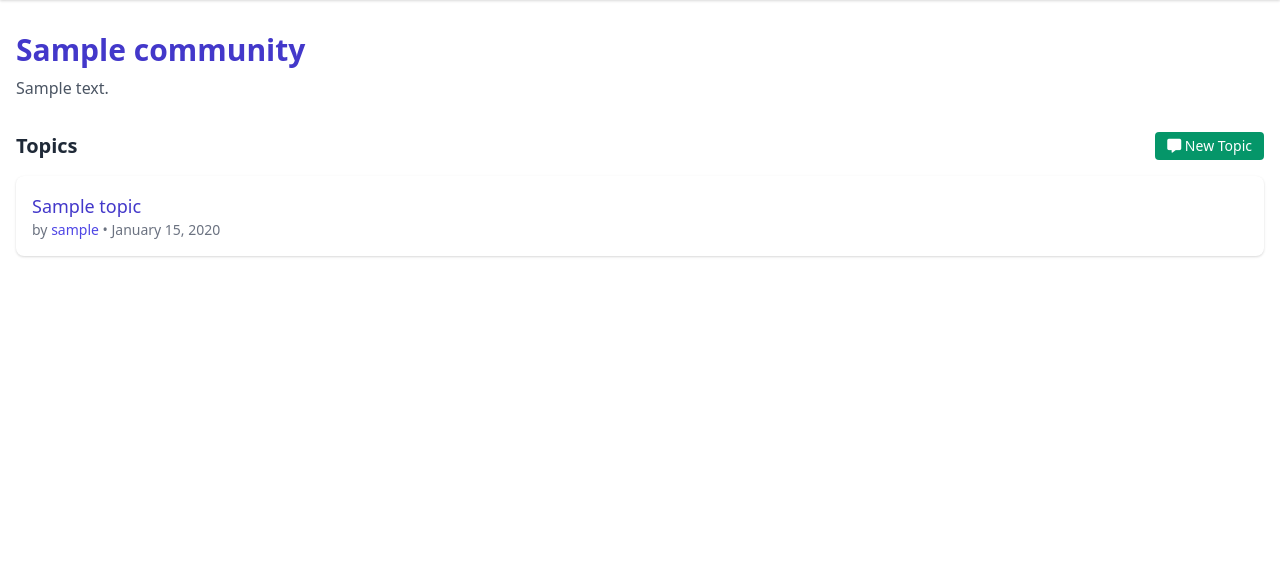
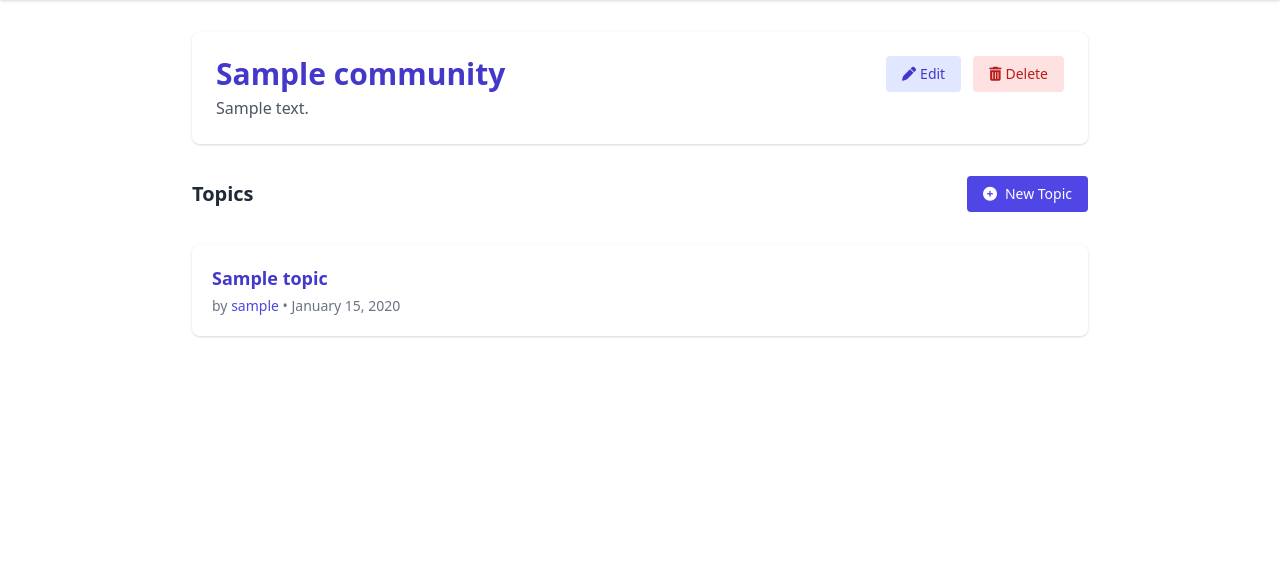
Before and after one commit to webForDave/Connectify, a Django app: a page that uses communities/templates/communities/community_detail.html in a window 1280 px wide. Shown: the part 64-640 px from the top of the page. Run offline with Django 5.2, Linux system fonts and the light colour scheme; a user stored in the database is signed in; tables that the repository leaves empty hold one stand-in row (values such as "Sample post"); some libraries are stand-ins or nearby versions.

Commit message:
Update and delete community

```diff
--- a/communities/templates/communities/community_detail.html
+++ b/communities/templates/communities/community_detail.html
@@ -1,30 +1,57 @@
 {% extends "base.html" %}
 {% block title %}{{ community.name }} | Connectify{% endblock %}
+
 {% block content %}
-<div class="mb-8">
+<div class="max-w-4xl mx-auto space-y-8">
+
+    <!-- Community Header -->
+    <div class="bg-white p-6 rounded-lg shadow space-y-3">
+        <div class="flex justify-between items-start">
+            <div>
                 <h1 class="text-3xl font-bold text-indigo-700">{{ community.name }}</h1>
-    <p class="text-gray-600 mt-2">{{ community.description }}</p>
+                <p class="text-gray-600 mt-1">{{ community.description }}</p>
+            </div>
+            {% if user == community.author %}
+                <div class="flex flex-col sm:flex-row sm:gap-3 gap-2 mt-2 sm:mt-0">
+                    <a href="{% url 'update_community' community.slug %}" class="text-sm px-4 py-2 bg-indigo-100 text-indigo-700 rounded hover:bg-indigo-200 transition flex items-center gap-1">
+                        <i class="fas fa-pen"></i> Edit
+                    </a>
+                    <a href="{% url 'delete_community' community.slug %}" class="text-sm px-4 py-2 bg-red-100 text-red-700 rounded hover:bg-red-200 transition flex items-center gap-1">
+                        <i class="fas fa-trash-alt"></i> Delete
+                    </a>
+                </div>
+            {% endif %}
+        </div>
     </div>
 
-<div class="flex justify-between items-center mb-4">
+    <!-- Topics Header -->
+    <div class="flex justify-between items-center">
         <h2 class="text-xl font-semibold text-gray-800">Topics</h2>
-    <a href="{% url 'create_topic' community.slug %}" class="text-sm bg-green-600 text-white px-3 py-1 rounded hover:bg-green-700">
-        <i class="fas fa-comment-alt"></i> New Topic
+        <a href="{% url 'create_topic' community.slug %}" class="inline-flex items-center gap-2 text-sm bg-indigo-600 text-white px-4 py-2 rounded hover:bg-indigo-700 transition">
+            <i class="fas fa-plus-circle"></i> New Topic
         </a>
     </div>
 
+    <!-- Topics List -->
     {% if topics %}
         <ul class="space-y-4">
             {% for topic in topics %}
-            <li class="bg-white p-4 rounded-lg shadow hover:shadow-md transition">
-                <a href="{% url 'topic_detail' topic.slug %}" class="text-indigo-700 text-lg font-medium hover:underline">
+                <li class="bg-white p-5 rounded-lg shadow hover:shadow-md transition">
+                    <a href="{% url 'topic_detail' topic.slug %}" class="text-indigo-700 text-lg font-semibold hover:underline">
                         {{ topic.title }}
                     </a>
-                <p class="text-gray-500 text-sm">by <a href="{% url 'user_profile' topic.author %}" class="text-indigo-600 hover:underline hover:text-indigo-800 font-medium">{{ topic.author }}</a> • {{ topic.created_at|date:"F j, Y" }}</p>
+                    <p class="text-sm text-gray-500 mt-1">
+                        by
+                        <a href="{% url 'user_profile' topic.author %}" class="text-indigo-600 hover:underline font-medium">
+                            {{ topic.author }}
+                        </a> • {{ topic.created_at|date:"F j, Y" }}
+                    </p>
                 </li>
             {% endfor %}
         </ul>
     {% else %}
         <p class="text-gray-500 italic">No topics found in this community yet.</p>
     {% endif %}
+
+</div>
 {% endblock %}
--- a/communities/urls.py
+++ b/communities/urls.py
@@ -4,5 +4,7 @@ from . import views
 urlpatterns = [
     path("communities/create/", views.create_community_view, name="create_community"),
     path("", views.home, name="home"),
-    path("communities/<slug:slug>/", views.community_detail_view, name="community_detail")
+    path("communities/<slug:slug>/", views.community_detail_view, name="community_detail"),
+    path("communities/<slug:slug>/delete/", views.delete_community_view, name="delete_community"),
+    path("communities/<slug:slug>/update/", views.update_community_view, name="update_community"),
 ]
--- a/communities/views.py
+++ b/communities/views.py
@@ -32,3 +32,25 @@ def community_detail_view(request, slug):
         "topics": topics
     }
     return render(request, "communities/community_detail.html", context)
+
+
+@login_required
+def delete_community_view(request, slug):
+    community = get_object_or_404(Community, slug=slug)
+    user = request.user
+    if request.method == "POST":
+        community.delete()
+        return redirect("home")
+    return render(request, "communities/delete_community.html", {"user": user, "community": community})
+
+@login_required
+def update_community_view(request, slug):
+    community = get_object_or_404(Community, slug=slug)
+    if request.method == "POST":
+        form = CreateCommunityForm(request.POST, instance=community)
+        if form.is_valid():
+            form.save()
+            return redirect("home")
+    else:
+        form = CreateCommunityForm(instance=community)
+    return render(request, "communities/update_community.html", {"form": form})
```
Also changed, not shown: communities/templates/communities/delete_community.html (added, +18 -0 lines), communities/templates/communities/update_community.html (added, +28 -0 lines). Lines whose indentation alone changed are shown as unchanged.
